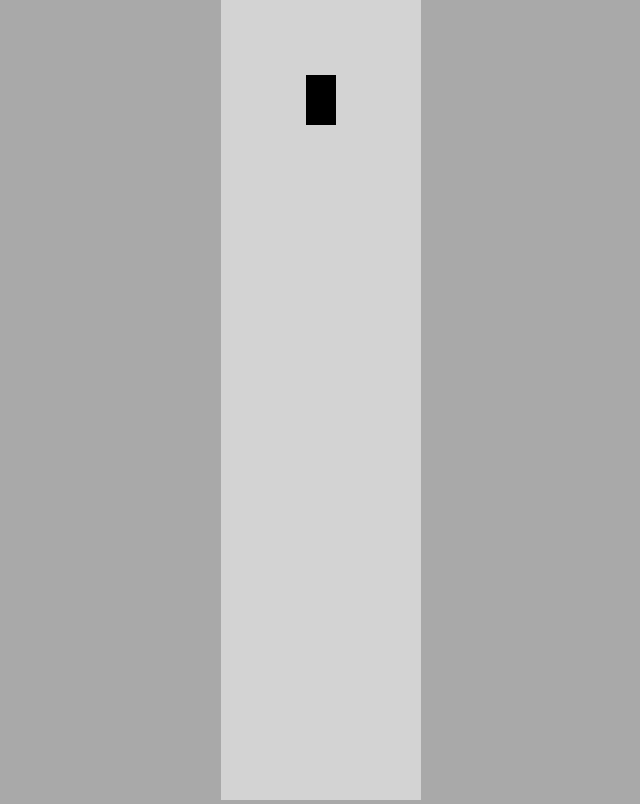
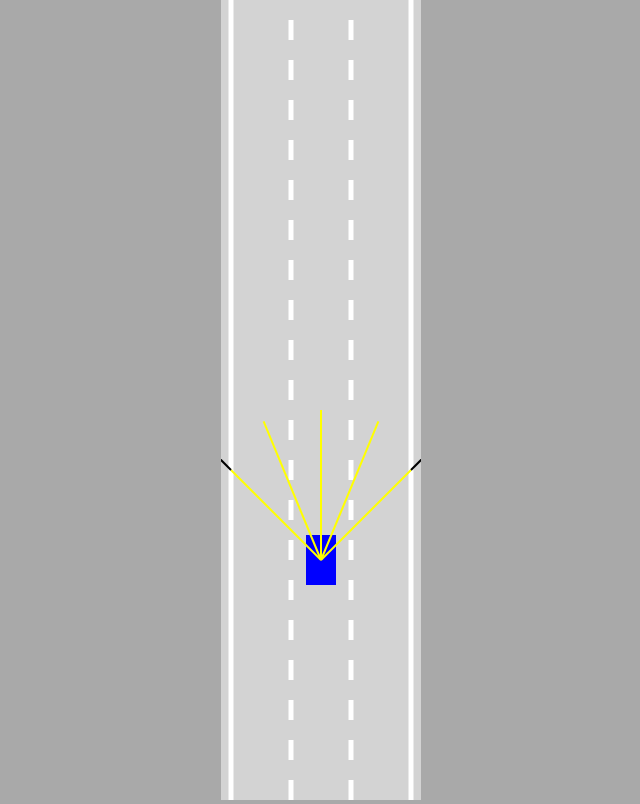
Before and after one commit to xiaomeng7586/Start-AI-From-JavaScript, a plain HTML site: page carAI/index.html in a window 1280 px wide. Shown: the whole page, without its empty margins (319-959 px from the left). Drawn offline with Linux system fonts and the light colour scheme.

Commit message:
AI drive

```diff
--- a/carAI/car.js
+++ b/carAI/car.js
@@ -1,5 +1,5 @@
 class Car {
-    constructor(x, y, width, height) {
+    constructor(x, y, width, height, controlType, maxSpeed = 3) {
         this.x = x
         this.y = y
         this.width = width
@@ -7,14 +7,88 @@ class Car {
 
         this.speed = 0
         this.acceleration = 0.2
-        this.maxSpeed = 3
+        this.maxSpeed = maxSpeed
         this.friction = 0.05
         this.angle = 0
 
-        this.controls = new Controls()
+        this.damaged = false
+
+        this.useBrain = controlType == "AI"
+
+        this.controls = new Controls(controlType)
+
+        if(controlType != "DUMMY") {
+            this.sensor = new Sensor(this)
+            this.brain = new NeuralNetwork([this.sensor.rayCount, 6, 4])
+        }
+
     }
 
-    update() {
+    update(roadBorders, traffic) {
+        if(!this.damaged) {
+            this.#move()
+            this.polygons = this.#getPolygons()
+            this.damaged = this.#assessDamaged(roadBorders, traffic)
+        }
+
+        if(this.sensor) {
+            this.sensor.update(roadBorders, traffic)
+            const offsets = this.sensor.readings.map(s => s == null ? 0 : 1 - s.offset)
+            const outputs = NeuralNetwork.feedForward(offsets, this.brain)
+
+            if(this.useBrain) {
+                this.controls.forward = outputs[0]
+                this.controls.left = outputs[1]
+                this.controls.right = outputs[2]
+                this.controls.reverse = outputs[3]
+            }
+        }
+    }
+
+    #assessDamaged(roadBorders, traffic) {
+        for(let i = 0; i < roadBorders.length; i++) {
+            if(polygonIntersection(this.polygons, roadBorders[i])) {
+                return true
+            }
+        }
+        for(let i = 0; i < traffic.length; i++) {
+            if(polygonIntersection(this.polygons, traffic[i].polygons)) {
+                // traffic[i].damaged = true
+                return true
+            }
+        }
+        return false
+    }
+
+    #getPolygons() {
+        const points = []
+        const rad = Math.hypot(this.width, this.height) / 2
+        const alpha = Math.atan2(this.width, this.height)
+
+        points.push({
+            x: this.x - Math.sin(this.angle - alpha) * rad,
+            y: this.y - Math.cos(this.angle - alpha) * rad
+        })
+
+        points.push({
+            x: this.x - Math.sin(this.angle + alpha) * rad,
+            y: this.y - Math.cos(this.angle + alpha) * rad
+        })
+
+        points.push({
+            x: this.x - Math.sin(Math.PI + this.angle - alpha) * rad,
+            y: this.y - Math.cos(Math.PI + this.angle - alpha) * rad
+        })
+
+        points.push({
+            x: this.x - Math.sin(Math.PI + this.angle + alpha) * rad,
+            y: this.y - Math.cos(Math.PI + this.angle + alpha) * rad
+        })
+
+        return points
+    }
+
+    #move() {
         if(this.controls.forward) {
             this.speed += this.acceleration
         }
@@ -54,18 +128,23 @@ class Car {
         this.y -= Math.cos(this.angle) * this.speed
     }
 
-    draw(ctx) {
-        ctx.save()
-        ctx.translate(this.x, this.y)
-        ctx.rotate(- this.angle)
+    draw(ctx, color) {
         ctx.beginPath()
-        ctx.rect(
-            - this.width / 2,
-            - this.height / 2,
-            this.width,
-            this.height
-        )
+        if(this.damaged) {
+            ctx.fillStyle = "gray"
+        } else {
+            ctx.fillStyle = color
+        }
+        ctx.moveTo(this.polygons[0].x, this.polygons[0].y)
+
+        for(let i = 1; i < this.polygons.length; i++) {
+            ctx.lineTo(this.polygons[i].x, this.polygons[i].y)
+        }
+
         ctx.fill()
-        ctx.restore()
+
+        if(this.sensor) {
+            this.sensor.draw(ctx)
+        }
     }
 }
--- a/carAI/controls.js
+++ b/carAI/controls.js
@@ -1,11 +1,17 @@
 class Controls {
-    constructor() {
+    constructor(controlType) {
         this.forward = false
         this.left = false
         this.right = false
         this.reverse = false
 
-        this.#addKeyboardListeners()
+        switch(controlType) {
+            case "KEYS":
+                this.#addKeyboardListeners()
+                break
+            case "DUMMY":
+                this.forward = true
+        }
     }
 
     #addKeyboardListeners() {
--- a/carAI/main.js
+++ b/carAI/main.js
@@ -2,15 +2,38 @@ const canvas = document.querySelector("#myCanvas")
 canvas.width = 200
 
 const ctx = canvas.getContext("2d")
-const car = new Car(100, 100, 30, 50)
+const road = new Road(canvas.width / 2, canvas.width * 0.9, 3)
+const car = new Car(road.getLaneCenter(1), 100, 30, 50, "AI")
 
+const traffic = [
+    new Car(road.getLaneCenter(1), -100, 30, 50, "DUMMY", 2)
+]
+
+let startTime = 0
 animate()
 
-function animate() {
-    car.update()
+function animate(time) {
+    if(time - startTime >= 10) {
+        startTime = time
 
-    canvas.height = window.innerHeight
-    car.draw(ctx)
+        for(let i = 0; i < traffic.length; i++) {
+            traffic[i].update(road.borders, [])
+        }
+        car.update(road.borders, traffic)
 
+        canvas.height = window.innerHeight
+
+        ctx.save()
+        ctx.translate(0, -car.y + canvas.height * 0.7)
+
+        road.draw(ctx)
+
+        for(let i = 0; i < traffic.length; i++) {
+            traffic[i].draw(ctx, "red")
+        }
+        car.draw(ctx, "blue")
+
+        ctx.restore()
+    }
     requestAnimationFrame(animate)
 }
--- /dev/null
+++ b/carAI/network.js
@@ -0,0 +1,68 @@
+
+class NeuralNetwork {
+    constructor(neuronCounts) {
+        this.levels = []
+        for(let i = 0; i < neuronCounts.length - 1; i++) {
+            this.levels.push(
+                new Level(neuronCounts[i], neuronCounts[i + 1])
+            )
+        }
+    }
+
+    static feedForward(givenInputs, network) {
+        let outputs = Level.feedForward(givenInputs, network.levels[0])
+        for(let i = 1; i < network.levels.length; i++) {
+            outputs = Level.feedForward(outputs, network.levels[i])
+        }
+
+        return outputs
+    }
+}
+
+class Level {
+    constructor(inputsCount, outputsCount) {
+        this.inputs = new Array(inputsCount)
+        this.outputs = new Array(outputsCount)
+        this.biases = new Array(outputsCount)
+
+        this.weights = []
+        for(let i = 0; i < inputsCount; i++) {
+            this.weights[i] = new Array(outputsCount)
+        }
+
+        Level.#randomize(this)
+    }
+
+    static #randomize(level) {
+        for(let i = 0; i < level.inputs.length; i++) {
+            for(let j = 0; j < level.outputs.length; j++) {
+                level.weights[i][j] = Math.random() * 2 - 1
+            }
+        }
+
+        for(let i = 0; i < level.biases.length; i++) {
+            level.biases[i] = Math.random() * 2 -1
+        }
+    }
+
+    static feedForward(givenInputs, level) {
+        for(let i = 0; i < level.inputs.length; i++) {
+            level.inputs[i] = givenInputs[i]
+        }
+
+        for(let i = 0; i < level.outputs.length; i++) {
+            let sum = 0
+            for(let j = 0; j < level.inputs.length; j++) {
+                sum += level.inputs[j] * level.weights[j][i]
+            }
+
+            if(sum > level.biases[i]) {
+                level.outputs[i] = 1
+            } else {
+                level.outputs[i] = 0
+            }
+        }
+
+        return level.outputs
+    }
+}
--- /dev/null
+++ b/carAI/road.js
@@ -0,0 +1,56 @@
+class Road {
+    constructor(x, width, laneCount = 3) {
+        this.x = x
+        this.width = width
+        this.laneCount = laneCount
+
+        this.left = x - width / 2
+        this.right = x + width / 2
+
+        const infinity = 1000000
+        this.top = -infinity
+        this.bottom = infinity
+
+        const topLeft = { x: this.left, y: this.top }
+        const topRight = { x: this.right, y: this.top }
+        const bottomLeft = { x: this.left, y: this.bottom }
+        const bottomRight = { x: this.right, y: this.bottom }
+        this.borders = [
+            [topLeft, bottomLeft],
+            [topRight, bottomRight]
+        ]
+    }
+
+    getLaneCenter(laneIndex) {
+        const laneWidth = this.width / this.laneCount
+        return this.left + laneWidth / 2 +
+        Math.min(laneIndex, this.laneCount - 1) * laneWidth
+    }
+
+    draw(ctx) {
+        ctx.strokeStyle = '#ffffff'
+        ctx.lineWidth = 5
+
+        for(let i = 1; i < this.laneCount; i++) {
+            const x = lerp(
+                this.left,
+                this.right,
+                i / this.laneCount
+            )
+
+            ctx.setLineDash([20, 20])
+            ctx.beginPath()
+            ctx.moveTo(x, this.top)
+            ctx.lineTo(x, this.bottom)
+            ctx.stroke()
+        }
+
+        ctx.setLineDash([])
+        this.borders.forEach(border => {
+            ctx.beginPath()
+            ctx.moveTo(border[0].x, border[0].y)
+            ctx.lineTo(border[1].x, border[1].y)
+            ctx.stroke()
+        })
+    }
+}
--- /dev/null
+++ b/carAI/sensor.js
@@ -0,0 +1,108 @@
+class Sensor {
+    constructor(car) {
+        this.car = car
+        this.rayCount = 5
+        this.rayLength = 150
+        this.raySpread = Math.PI / 2
+
+        this.rays = []
+        this.readings = []
+    }
+
+    update(roadBorders, traffic) {
+        this.#castRays()
+        this.readings = []
+        for(let i = 0; i < this.rays.length; i++) {
+            this.readings.push(
+                this.#getReading(this.rays[i], roadBorders, traffic)
+            )
+        }
+    }
+
+    #getReading(ray, roadBorders) {
+        let touches = []
+
+        for(let i = 0; i < roadBorders.length; i++) {
+            const touch = getIntersection(
+                ray[0],
+                ray[1],
+                roadBorders[i][0],
+                roadBorders[i][1]
+            )
+
+            if(touch) {
+                touches.push(touch)
+            }
+        }
+
+        for(let i = 0; i < traffic.length; i++) {
+            const polygons = traffic[i].polygons
+            for(let j = 0; j < polygons.length; j++) {
+                const touch = getIntersection(
+                    ray[0],
+                    ray[1],
+                    polygons[j],
+                    polygons[(j + 1) % polygons.length]
+                )
+
+                if(touch) {
+                    touches.push(touch)
+                }
+            }
+        }
+
+        if(touches.length == 0) {
+            return null
+        } else {
+            const offsets = touches.map(e => e.offset)
+            const minOffset = Math.min(...offsets)
+            return touches.find(e => e.offset == minOffset)
+        }
+    }
+
+    #castRays() {
+        this.rays = []
+
+        for(let i = 0; i < this.rayCount; i++) {
+            const x = this.car.x
+            const y = this.car.y
+            const angle = lerp(
+                this.raySpread / 2,
+                - this.raySpread  / 2,
+                this.rayCount == 1 ? 0.5 : i / (this.rayCount - 1)
+            ) + this.car.angle
+
+            const start = {
+                x: x,
+                y: y
+            }
+            const end = {
+                x: x - Math.sin(angle) * this.rayLength,
+                y: y - Math.cos(angle) * this.rayLength
+            }
+
+            this.rays.push([start, end])
+        }
+    }
+
+    draw(ctx) {
+        for(let i = 0; i < this.rayCount; i++) {
+            let end = this.rays[i][1]
+            if(this.readings[i]) {
+                end = this.readings[i]
+            }
+            ctx.lineWidth = 2
+            ctx.strokeStyle = "yellow"
+            ctx.beginPath()
+            ctx.moveTo(this.rays[i][0].x, this.rays[i][0].y)
+            ctx.lineTo(end.x, end.y)
+            ctx.stroke()
+
+            ctx.strokeStyle = "black"
+            ctx.beginPath()
+            ctx.moveTo(this.rays[i][1].x, this.rays[i][1].y)
+            ctx.lineTo(end.x, end.y)
+            ctx.stroke()
+        }
+    }
+}
--- /dev/null
+++ b/carAI/utils.js
@@ -0,0 +1,42 @@
+
+function lerp(A, B, t) {
+    return A + (B - A) * t
+}
+
+function getIntersection(A, B, C, D){
+    const tTop = (D.x - C.x) * (A.y - C.y) - (D.y - C.y) * (A.x - C.x)
+    const uTop = (C.y - A.y) * (A.x - B.x) - (C.x - A.x) * (A.y - B.y)
+    const bottom = (D.y - C.y) * (B.x - A.x) - (D.x - C.x) * (B.y - A.y)
+
+    if(bottom !=0) {
+        const t = tTop / bottom
+        const u = uTop / bottom
+        if(t >=0 && t <= 1 && u >=0 && u <=1) {
+            return {
+                x: lerp(A.x, B.x, t),
+                y: lerp(A.y, B.y, t),
+                offset: t
+            }
+        }
+    }
+
+    return null
+}
+
+function polygonIntersection(poly1, poly2) {
+    for(let i = 0; i < poly1.length; i++) {
+        for(let j = 0; j < poly2.length; j++) {
+            const touch = getIntersection(
+                poly1[i],
+                poly1[(i + 1) % poly1.length],
+                poly2[j],
+                poly2[(j + 1) % poly2.length]
+            )
+
+            if(touch) {
+                return true
+            }
+        }
+    }
+    return false
+}
```
Also changed, not shown: carAI/index.html (+4 -0 lines).
